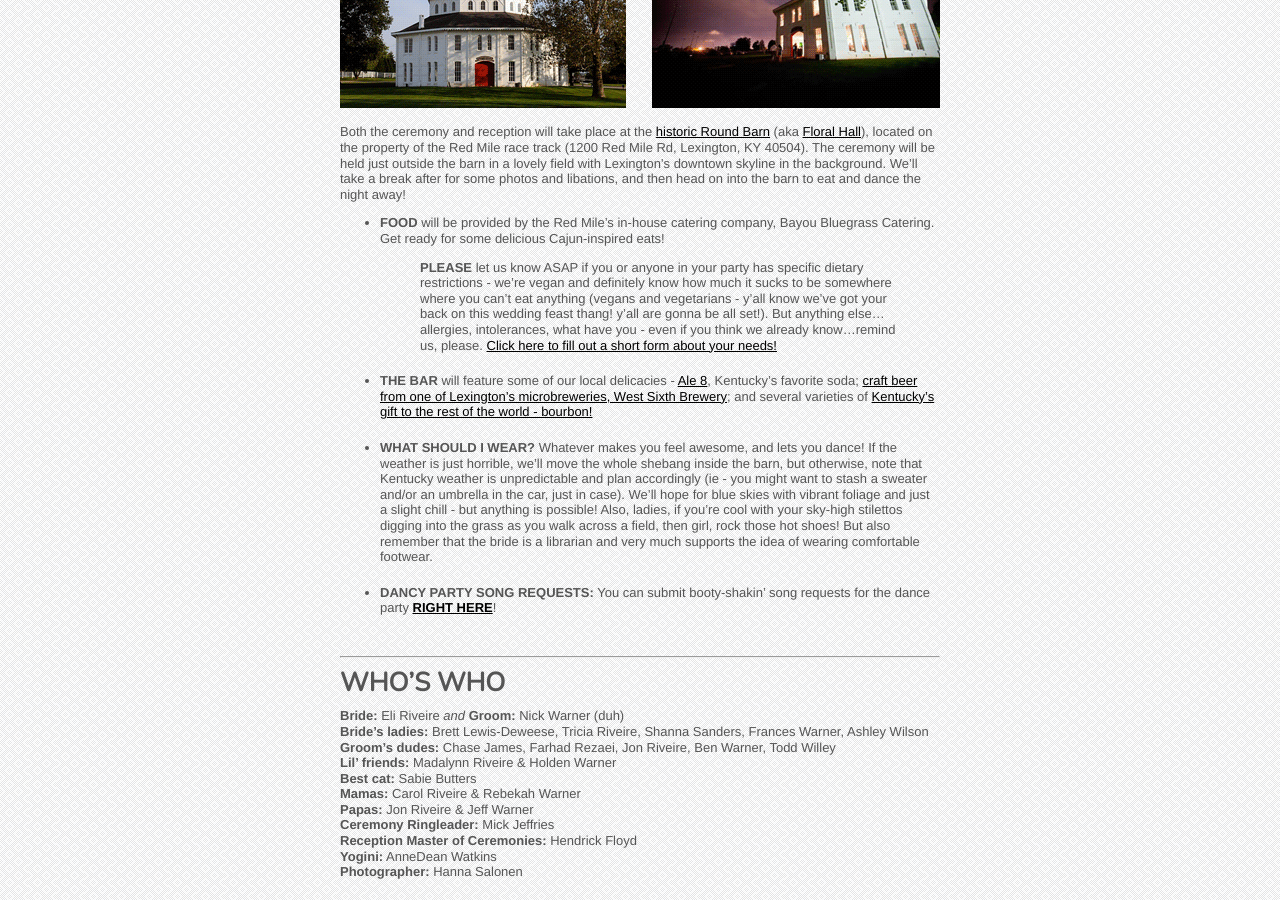
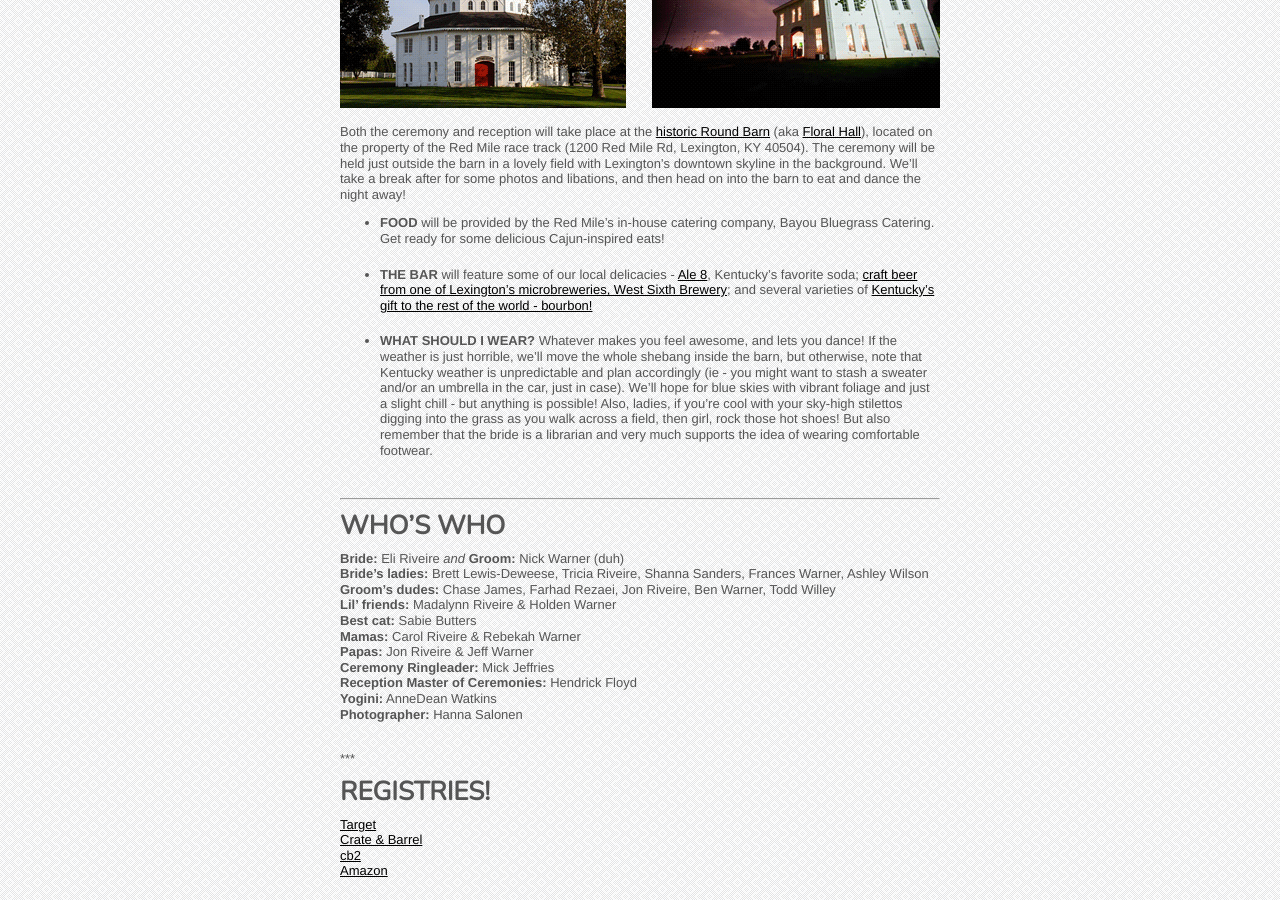
Before and after one commit to nikolaiwarner/eliandnick.com, a Jekyll site: the page built from party.md, in a window 1280 px wide and 900 px high, scrolled down 531 px. Built offline with Jekyll 4.4.1, drawn with Linux system fonts in a browser that asks for light colours; nearby versions of some CDN libraries.

Commit message:
Update party.md
removed dietary restriction survey and song request - too late!

```diff
--- a/party.md
+++ b/party.md
@@ -18,17 +18,13 @@ Both the ceremony and reception will take place at the [historic Round Barn](htt
 
 
 * __FOOD__ will be provided by the Red Mile’s in-house catering company, Bayou Bluegrass Catering. Get ready for some delicious Cajun-inspired eats!
-> __PLEASE__ let us know ASAP if you or anyone in your party has specific dietary restrictions - we’re vegan and definitely
-> know how much it sucks to be somewhere where you can’t eat anything (vegans and vegetarians - y'all know we've got your back on this wedding feast thang! y'all are gonna be all set!). But anything else...allergies, intolerances, what have you - even if you think we already know...remind us,
-> please. [Click here to fill out a short form about your needs!](https://docs.google.com/forms/d/1xijIxX8u_KMS4HHNuonFYEjLrXo4Rp-0Mb_KqjEbHfY/viewform)
+
 
 * __THE BAR__ will feature some of our local delicacies - [Ale 8](http://en.wikipedia.org/wiki/Ale-8-One), Kentucky’s favorite soda; [craft beer from one of Lexington's microbreweries, West Sixth Brewery](http://www.craftbeer.com/featured-brewery/west-sixth-brewing-company); and several varieties of [Kentucky’s gift to the rest of the world - bourbon!](http://en.wikipedia.org/wiki/Bourbon_whiskey)
 
 * __WHAT SHOULD I WEAR?__
 Whatever makes you feel awesome, and lets you dance! If the weather is just horrible, we’ll move the whole shebang inside the barn, but otherwise, note that Kentucky weather is unpredictable and plan accordingly (ie - you might want to stash a sweater and/or an umbrella in the car, just in case). We’ll hope for blue skies with vibrant foliage and just a slight chill - but anything is possible! Also, ladies, if you’re cool with your sky-high stilettos digging into the grass as you walk across a field, then girl, rock those hot shoes! But also remember that the bride is a librarian and very much supports the idea of wearing comfortable footwear.
 
-* __DANCY PARTY SONG REQUESTS:__
-You can submit booty-shakin' song requests for the dance party [__RIGHT HERE__](https://docs.google.com/forms/d/1gRWS1Tq05aKgqhNKMSdVZyEexFCqHIZ7Ep4yYwHhsSc/viewform)!
 
 ***
 # WHO'S WHO
```
